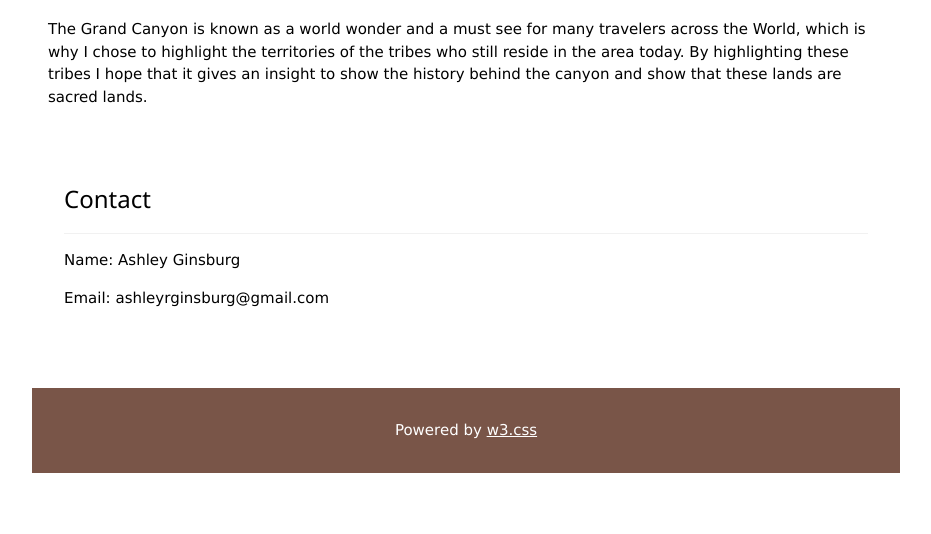
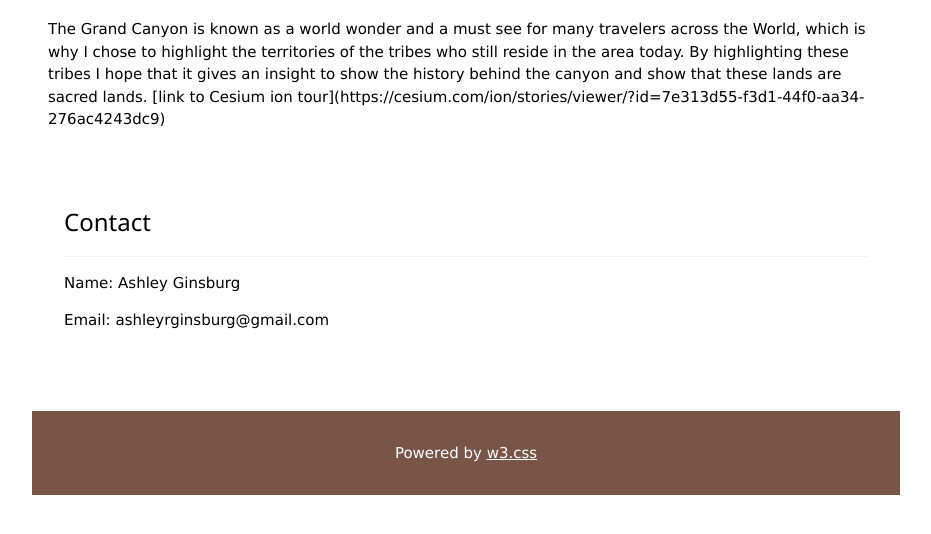
Before and after one commit to AshleyGinsburg/Portfolio, a plain HTML site: page index.html in a window 1280 px wide. Shown: the part 1252-1786 px from the top of the page, without its empty margins (174-1105 px from the left). Drawn offline with nearby package versions, Linux system fonts and the light colour scheme.

Commit message:
Update index.html

```diff
--- a/index.html
+++ b/index.html
@@ -52,6 +52,7 @@
   <!-- change the src to your webmap, can be a published unfolded or MapBox map -->
 <iframe width="100%" height="500px" src="https://api.mapbox.com/styles/v1/ashley-ginsburg/cknkm9cq626z517o7z0bae8qk.html?fresh=true&title=view&access_token=pk.eyJ1IjoiYXNobGV5LWdpbnNidXJnIiwiYSI6ImNrbmVvZDhyZzAwczIycHA1cTQ5ODJ1eTcifQ.KNkLfexJ4_dA3feOCni1aw#7.43/36.301/-112.235" frameborder="0" allowfullscreen></iframe>
   <p>The Grand Canyon is known as a world wonder and a must see for many travelers across the World, which is why I chose to highlight the territories of the tribes who still reside in the area today. By highlighting these tribes I hope that it gives an insight to show the history behind the canyon and show that these lands are sacred lands.
+  [link to Cesium ion tour](https://cesium.com/ion/stories/viewer/?id=7e313d55-f3d1-44f0-aa34-276ac4243dc9)
 
   <!-- Contact Section -->
   <div class="w3-container w3-padding-32" id="contact">
```
